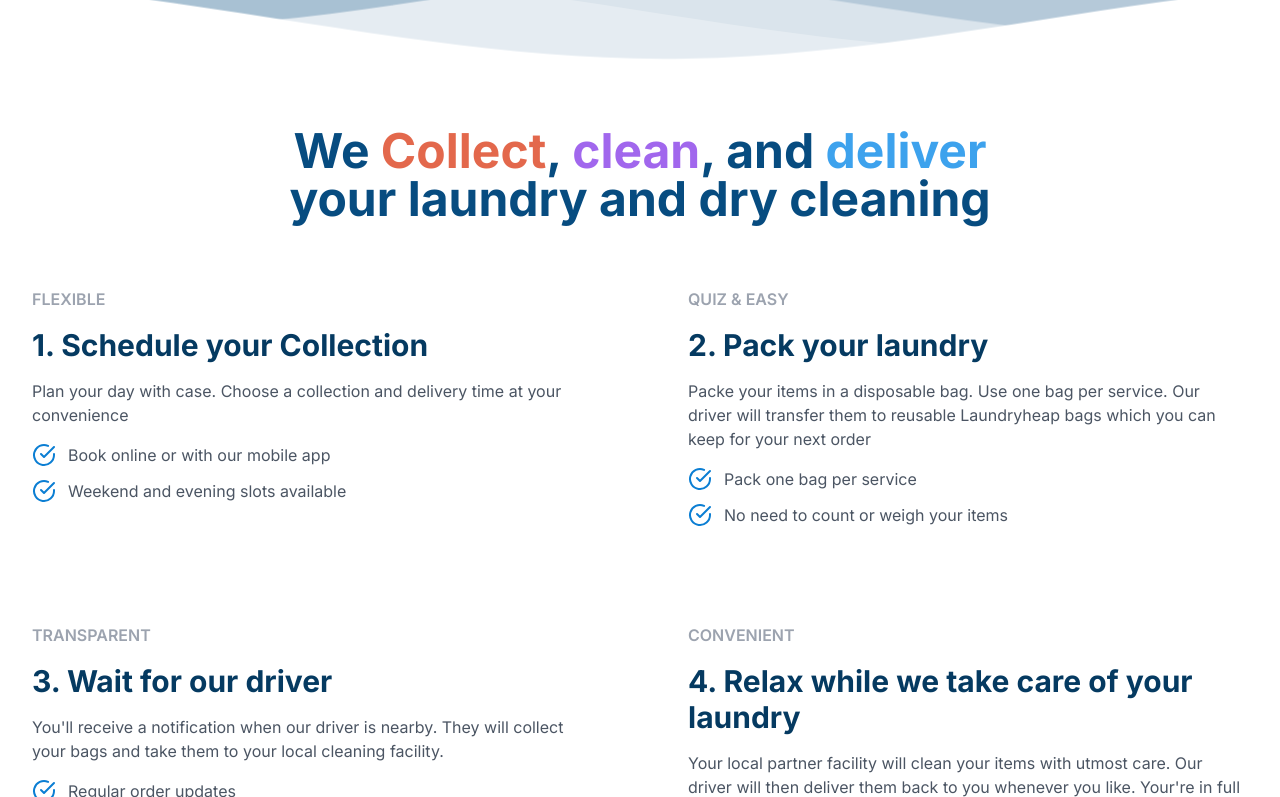
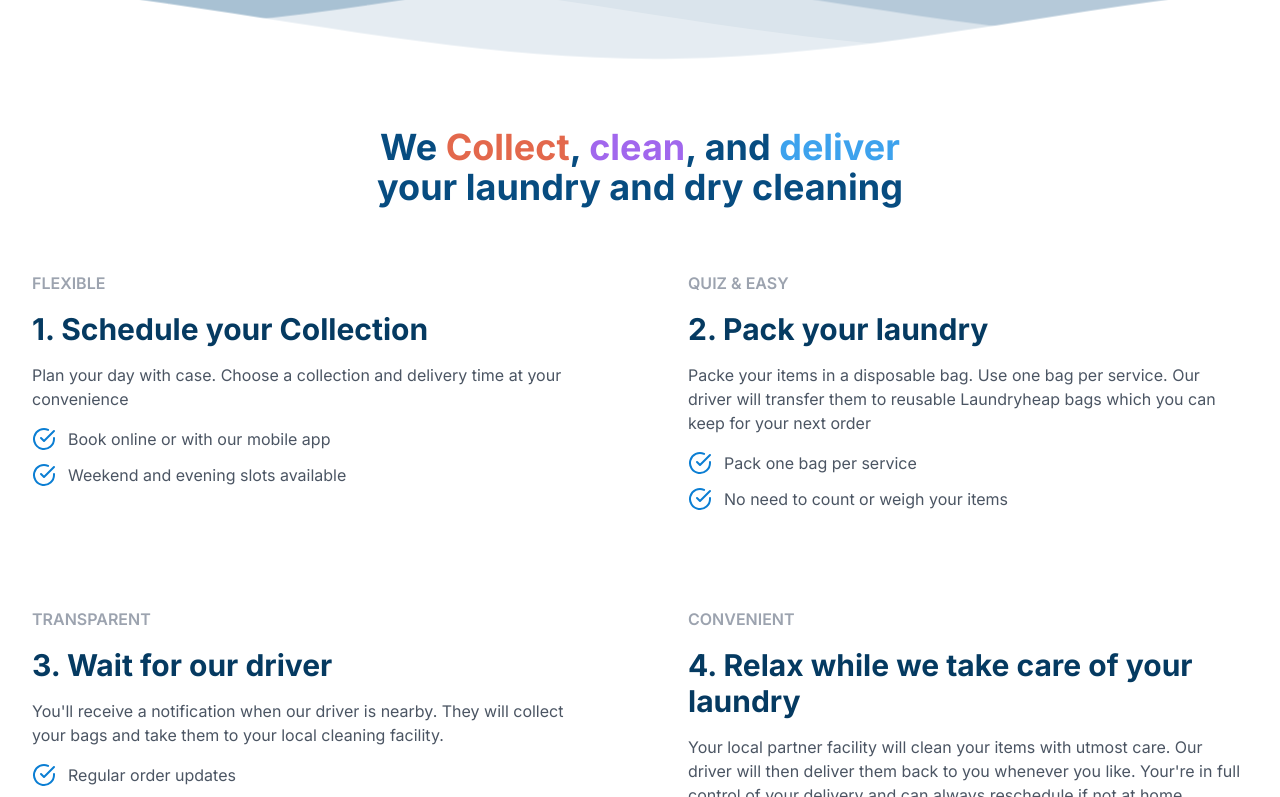
Before and after one commit to crescents-stack/laundry-care, a Next.js app: page / in a window 1280 px wide. Shown: the part 823-1620 px from the top of the page. Built offline with nearby package versions, Linux system fonts and the light colour scheme.

Commit message:
Fixes: [Bug] Heading elements are not in a sequentially-descending order #15

```diff
--- a/src/components/core/pages/home/customers/customer.tsx
+++ b/src/components/core/pages/home/customers/customer.tsx
@@ -18,7 +18,7 @@ const Customer = ({ details }: { details: ReviewType }) => {
           />
         </div>
         <div className="grid grid-cols-1">
-          <h6 className="font-bold text-user-700">{name}</h6>
+          <p className="font-bold text-user-700">{name}</p>
           <p className="flex items-center justify-start gap-1 text-user-700">
             {rating}
             <Star className="stroke-user-700 h-4 w-4" />
--- a/src/components/core/pages/home/herosection.tsx
+++ b/src/components/core/pages/home/herosection.tsx
@@ -38,9 +38,9 @@ const HeroSection = () => {
       <section className="section-padding bg-user-800 text-white relative">
         <div className="flex flex-col md:flex-row items-center justify-between gap-10 container pb-10 lg:pb-20">
           <div className="grid grid-cols-1 gap-3">
-            <h3 className="text-3xl font-bold text-center md:text-left text-white">
+            <h2 className="text-3xl font-bold text-center md:text-left text-white">
               Ranked #1 by Customers
-            </h3>
+            </h2>
             <p className="text-user-200 text-center md:text-left">
               in categories Dry cleaner, Laundry service and Laundrette
             </p>
--- a/src/components/core/pages/home/how-it-works.tsx
+++ b/src/components/core/pages/home/how-it-works.tsx
@@ -93,12 +93,12 @@ const HowItWorks = () => {
     <>
       <section className="section-padding container">
         <div className="">
-          <h2 className="text-user-800 text-center">
+          <h3 className="text-user-800 text-center">
             We <span className="text-rider-400">Collect</span>,{" "}
             <span className="text-shop-400">clean</span>, and{" "}
             <span className="text-user-400">deliver <br /></span> your laundry and dry
             cleaning
-          </h2>
+          </h3>
         </div>
       </section>
       <section className="container pb-20 grid grid-cols-1 md:grid-cols-2 gap-16 lg:gap-24">
@@ -106,9 +106,9 @@ const HowItWorks = () => {
           const { id, dimmedTitle, title, shortDescription, list } = item;
           return (
             <div key={id} className="flex flex-col gap-4">
-              <h6 className="font-semibold text-gray-400 uppercase">
+              <p className="font-semibold text-gray-400 uppercase">
                 {dimmedTitle}
-              </h6>
+              </p>
               <h4 className="font-bold text-xl md:text-2xl lg:text-3xl text-user-900">
                 {title}
               </h4>
--- a/src/components/core/pages/home/shops/shop.tsx
+++ b/src/components/core/pages/home/shops/shop.tsx
@@ -20,9 +20,9 @@ const Shop = ({ details }: { details: detailsType }) => {
         <div className="grid grid-cols-1 gap-5">
           <div className="flex items-end justify-between gap-5">
             <div>
-              <h4 className="font-bold text-user-800 text-lg lg:text-xl">
+              <p className="font-bold text-user-800 text-lg lg:text-xl">
                 {title}
-              </h4>
+              </p>
               <p className="text-body-200">{location}</p>
             </div>
             <div className="flex flex-col items-end justify-end gap-1">
```
